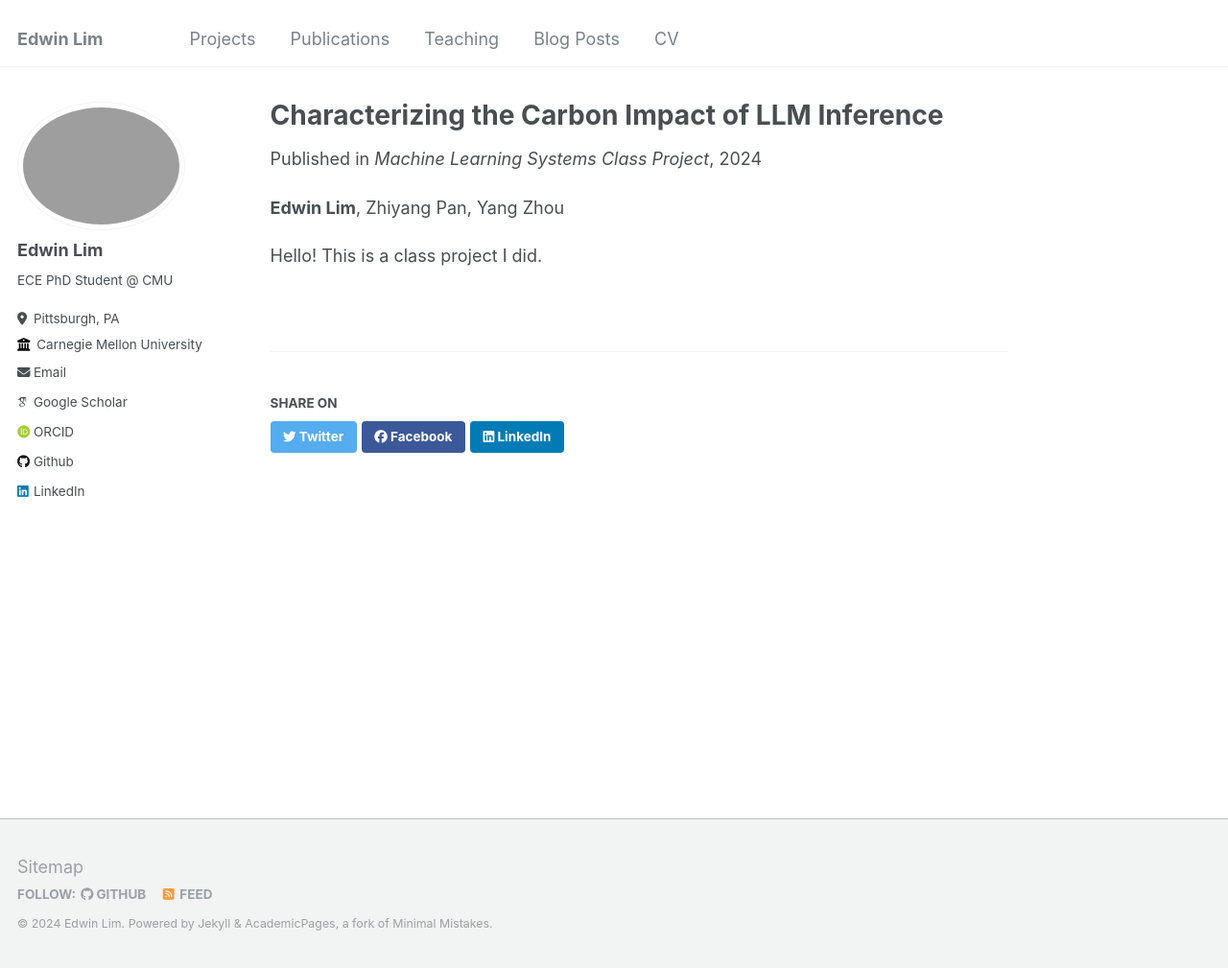
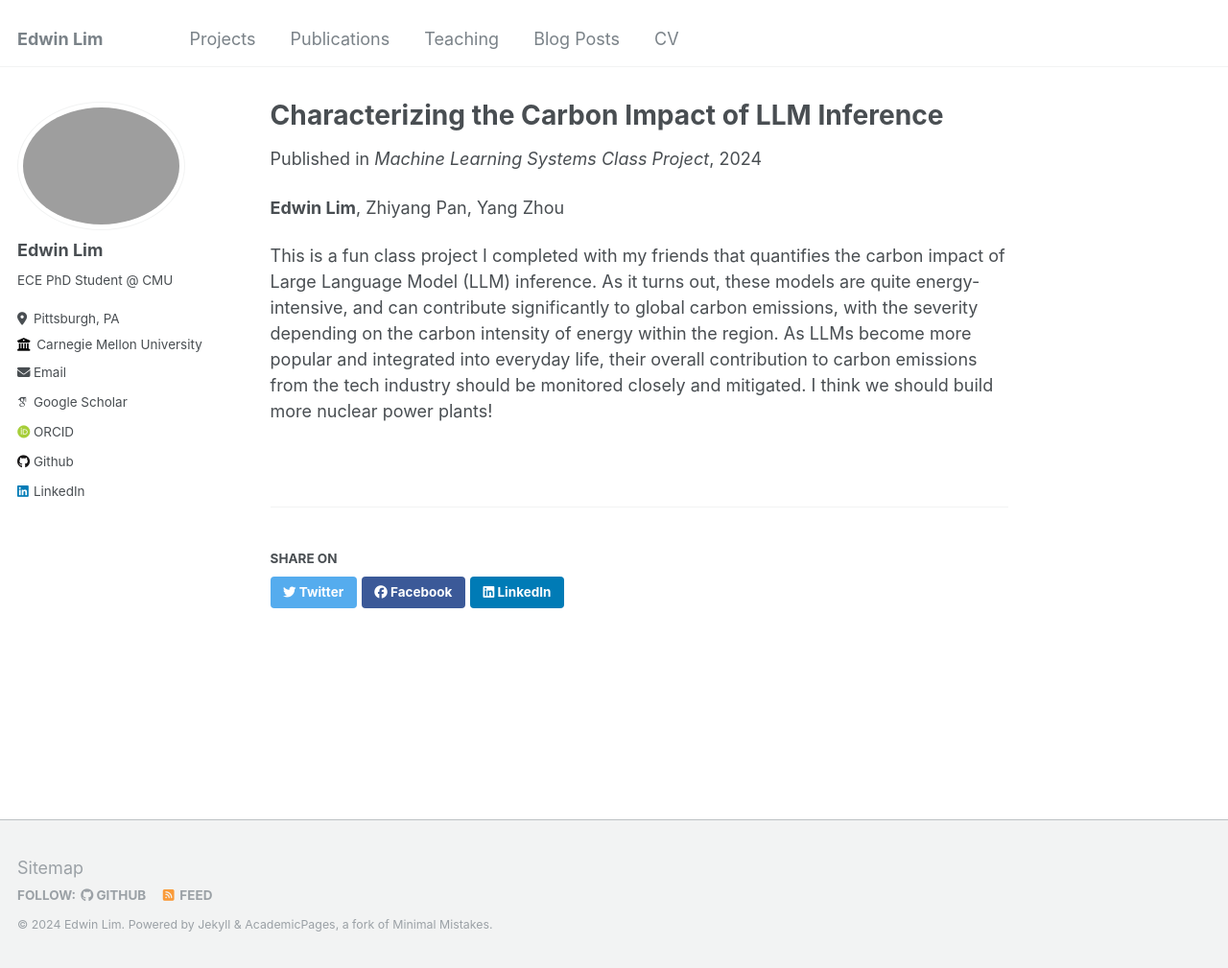
Before and after one commit to edwinlim0919/edwinlim0919.github.io, a Jekyll site: the page built from _projects/2024-05-05-LLMCarbonCharacterization.md, in a window 1280 px wide and 1009 px high. Shown: the whole window at 96% size. Built offline with Jekyll 4.4.1, drawn with Linux system fonts in a browser that asks for light colours; some web fonts are replaced.

Commit message:
added a blurb to LLM characterization project, giving up on the spacing nitpicks for now.

```diff
--- a/_projects/2024-05-05-LLMCarbonCharacterization.md
+++ b/_projects/2024-05-05-LLMCarbonCharacterization.md
@@ -9,4 +9,4 @@ paperurl: "https://edwinlim0919.github.io/files/2024-05-05-LLMCarbonCharacteriza
 
 **Edwin Lim**, Zhiyang Pan, Yang Zhou
 
-Hello! This is a class project I did.
+This is a fun class project I completed with my friends that quantifies the carbon impact of Large Language Model (LLM) inference. As it turns out, these models are quite energy-intensive, and can contribute significantly to global carbon emissions, with the severity depending on the carbon intensity of energy within the region. As LLMs become more popular and integrated into everyday life, their overall contribution to carbon emissions from the tech industry should be monitored closely and mitigated. I think we should build more nuclear power plants!
```
